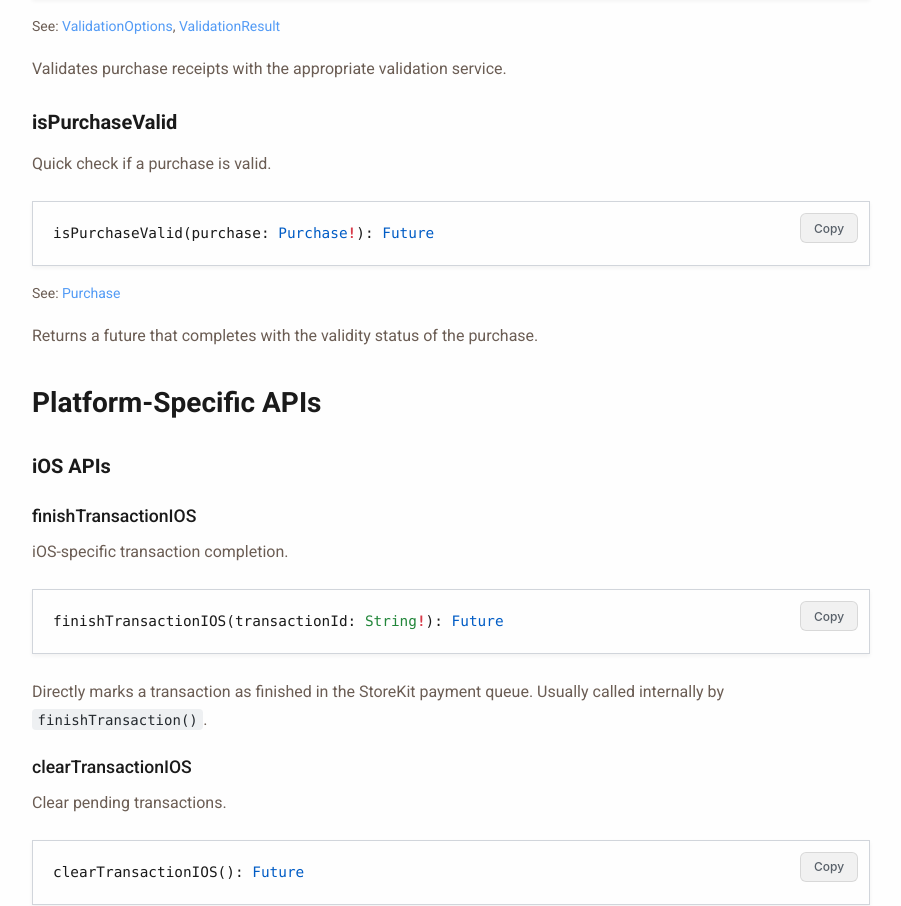
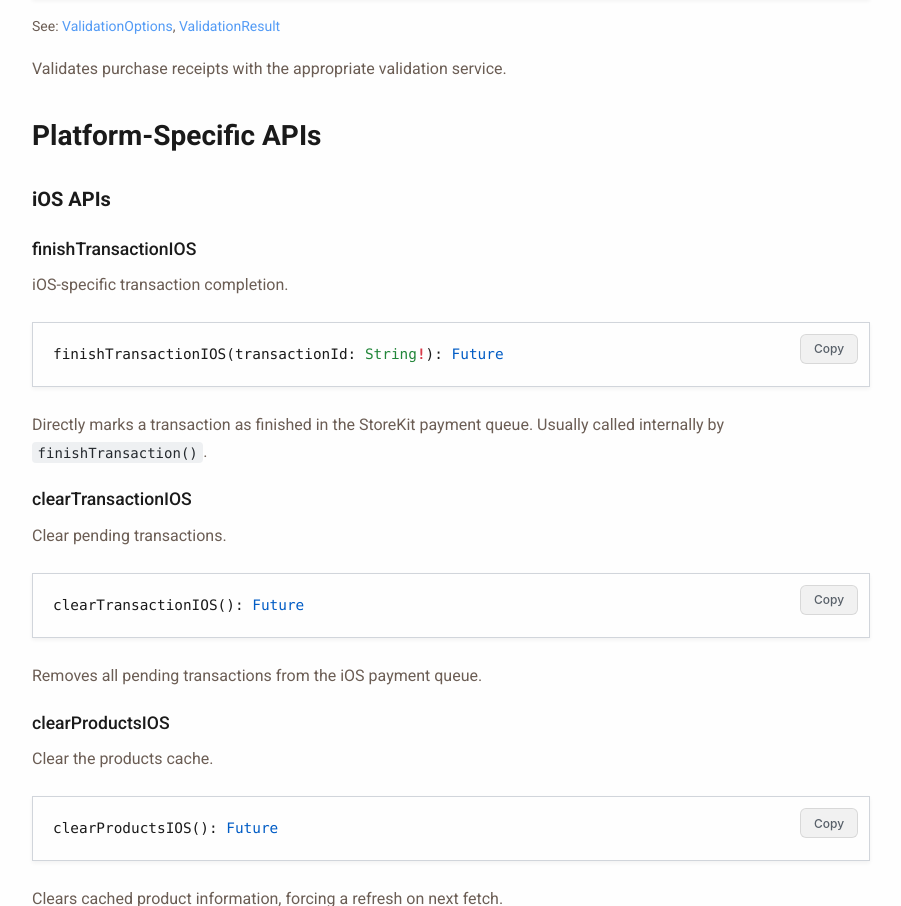
Before and after one commit to hyodotdev/openiap, a React (Vite) app: page /docs/apis in a window 1280 px wide. Shown: the part 2500-3406 px from the top of the page, without its empty margins (338-1239 px from the left). Built offline with nearby package versions, Linux system fonts and the light colour scheme.

Commit message:
docs: remove isPurchaseValid spec

```diff
--- a/src/pages/docs/apis.tsx
+++ b/src/pages/docs/apis.tsx
@@ -78,11 +78,6 @@ type PurchaseOptions {
         <p className="type-link">See: <Link to="/docs/types#validation-options">ValidationOptions</Link>, <Link to="/docs/types#validation-result">ValidationResult</Link></p>
         <p>Validates purchase receipts with the appropriate validation service.</p>
 
-        <AnchorLink id="ispurchasevalid" level="h3">isPurchaseValid</AnchorLink>
-        <p>Quick check if a purchase is valid.</p>
-        <CodeBlock language="graphql">{`isPurchaseValid(purchase: Purchase!): Future<Boolean>`}</CodeBlock>
-        <p className="type-link">See: <Link to="/docs/types#purchase">Purchase</Link></p>
-        <p>Returns a future that completes with the validity status of the purchase.</p>
       </section>
 
       <section>
```
